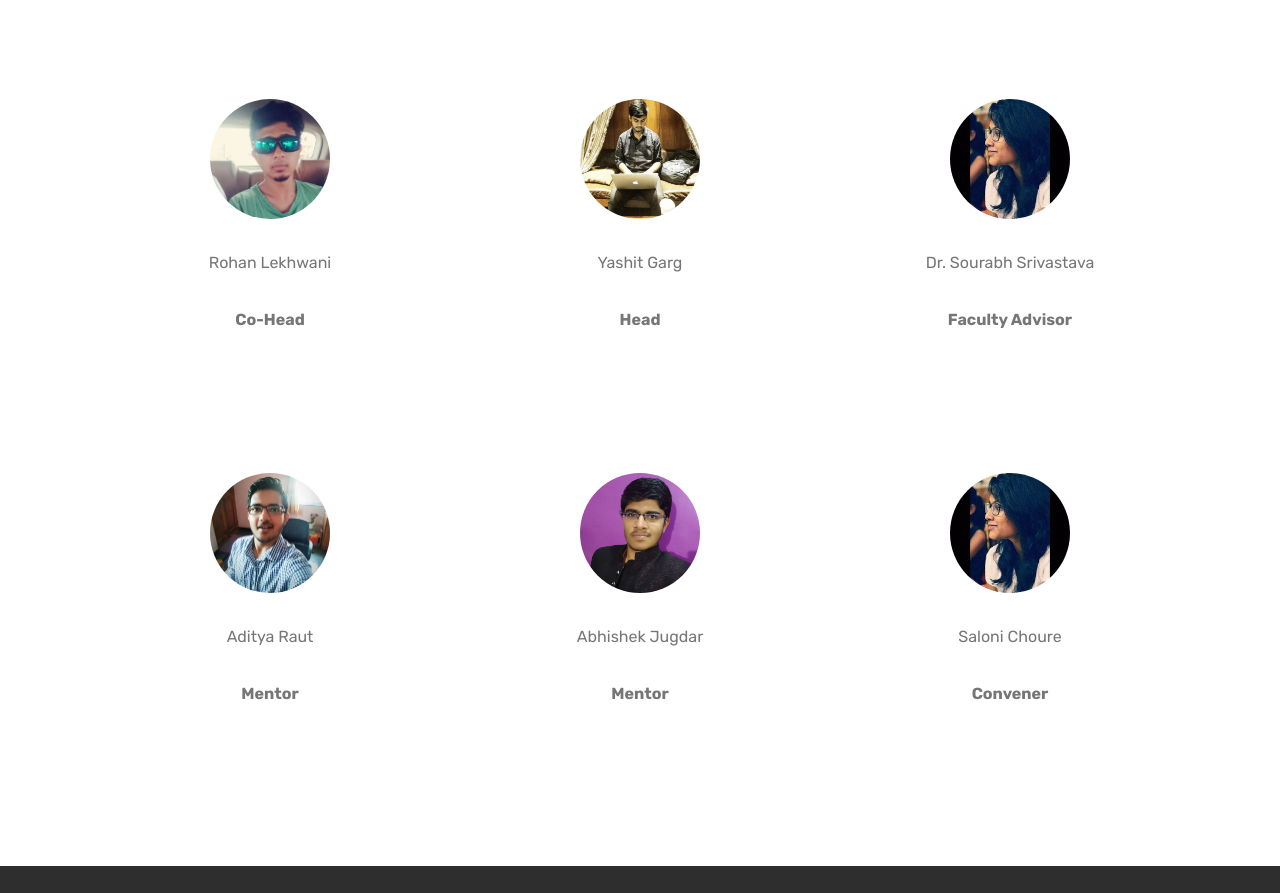
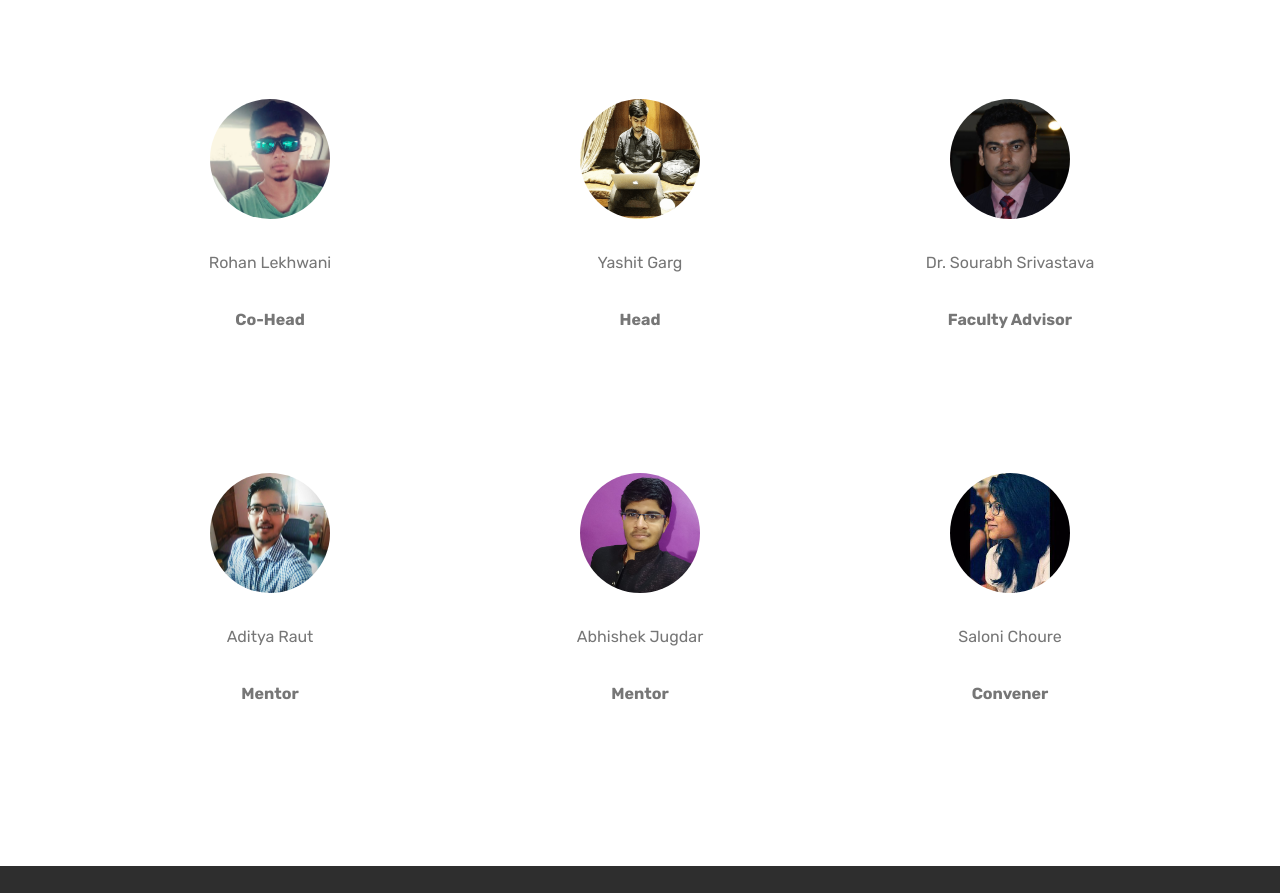
Before and after one commit to yashitgarg/Final, a plain HTML site: page index.html in a window 1280 px wide. Shown: the part 1708-2601 px from the top of the page. Drawn offline with Linux system fonts and the light colour scheme; files whose address does not match are found by name.

Commit message:
Aligned Sourabh Sir's Photo

```diff
--- a/index.html
+++ b/index.html
@@ -223,7 +223,7 @@
                 <div class="panel-item p-3">
                     <div class="card-block">
                         <div class="testimonial-photo">
-                            <img src="assets/images/saloni-200x200.jpg" alt="" title="">
+                            <img src="assets/images/Sourabh_Srivastava.png" alt="" title="">
                         </div>
                         <p class="mbr-text mbr-fonts-style display-7">Dr. Sourabh Srivastava</p>
                     </div>
```
Also changed, not shown: 2 other files.
